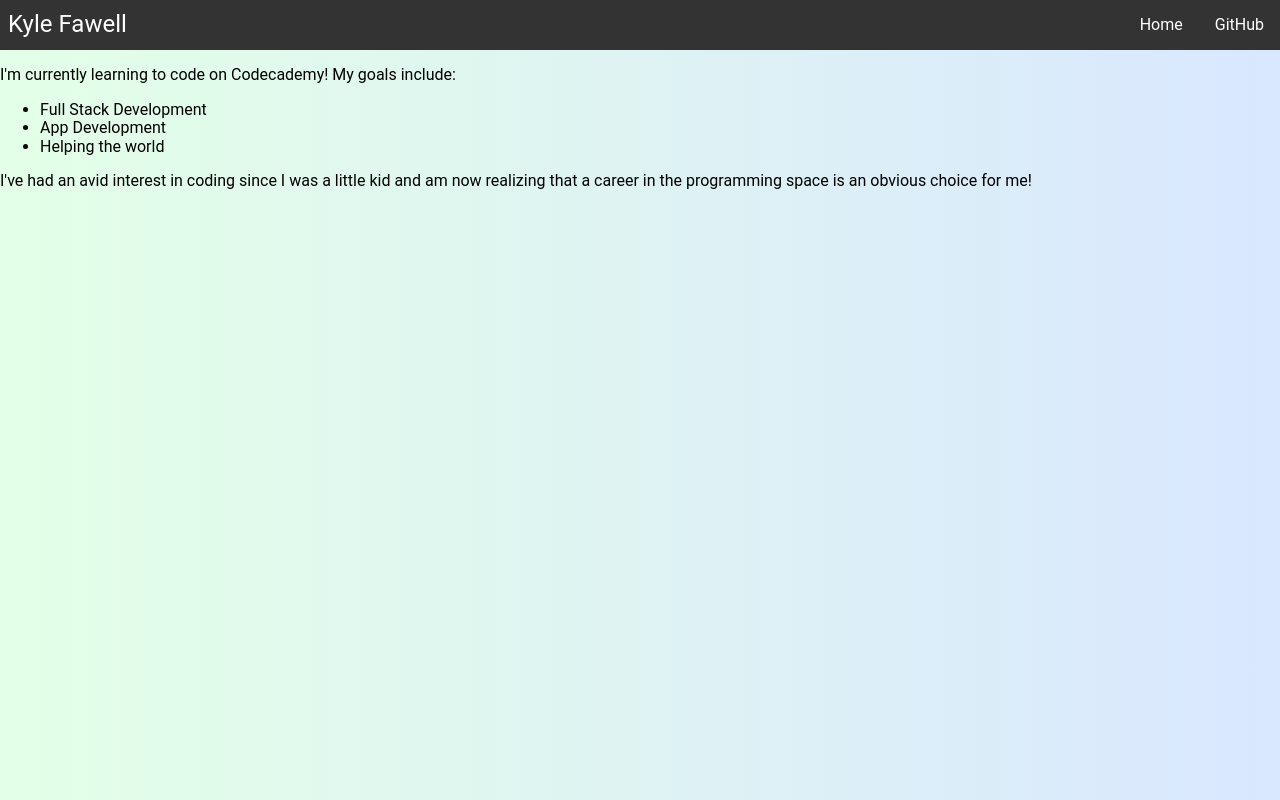
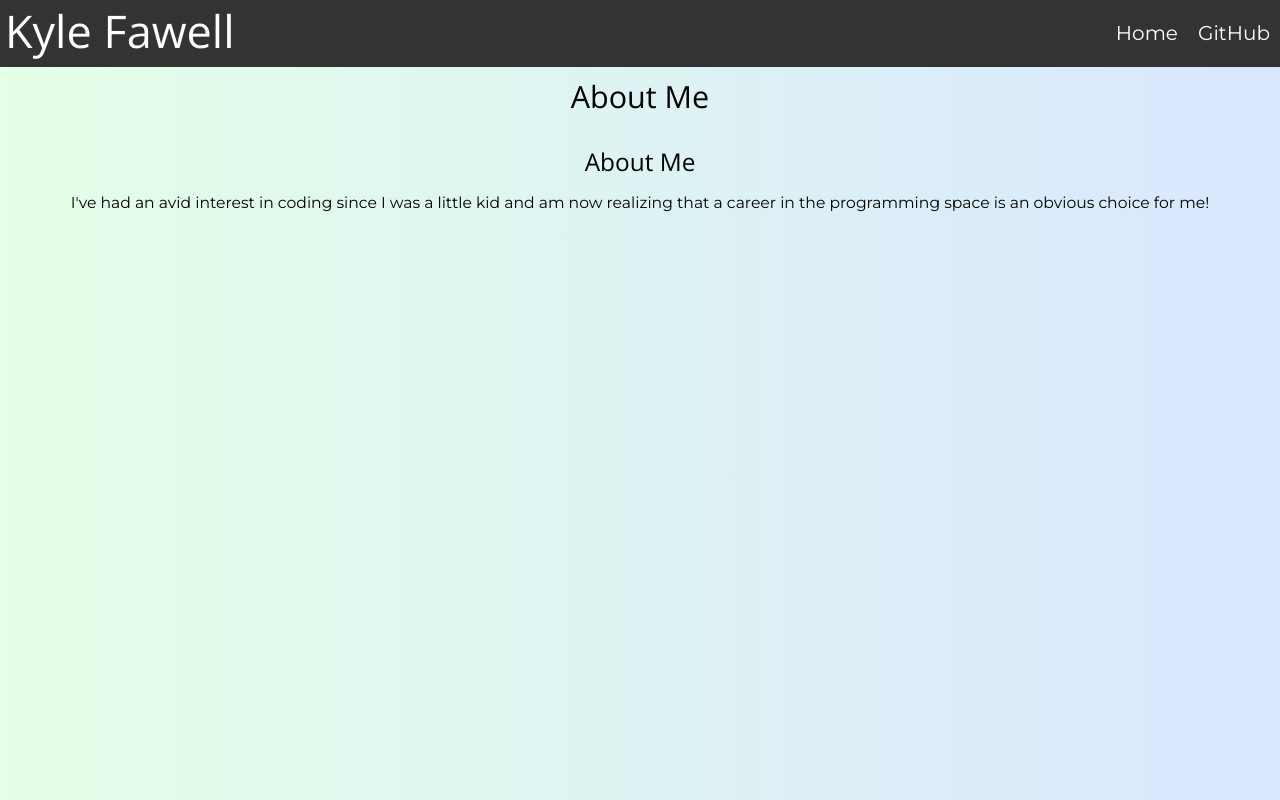
Before and after one commit to KyleFawell/KyleFawell.github.io, a plain HTML site: page index.html in a window 1280 px wide. Drawn offline with nearby package versions, Linux system fonts and the light colour scheme.

Commit message:
added divs

```diff
--- a/index.html
+++ b/index.html
@@ -6,7 +6,12 @@
     <meta name="viewport" content="width=device-width, initial-scale=1.0" />
     <link rel="stylesheet" href="/resources/css/normalize.css" />
     <link rel="stylesheet" href="/resources/css/index.css" />
-    <script src='/resources/js/script.js' defer></script>
+    <link rel="preconnect" href="https://fonts.gstatic.com" />
+    <link
+      href="https://fonts.googleapis.com/css2?family=Montserrat&family=Open+Sans:ital,wght@0,400;1,300&display=swap"
+      rel="stylesheet"
+    />
+    <script src="/resources/js/script.js" defer></script>
     <title>Kyle Fawell</title>
   </head>
   <body>
@@ -21,22 +26,19 @@
         <ul>
           <li><a href="/index.html">Home</a></li>
           <li>
-            <a href="https://github.com/KyleFawell" target= "_blank">GitHub</a>
+            <a href="https://github.com/KyleFawell" target="_blank">GitHub</a>
           </li>
         </ul>
       </div>
     </nav>
-
-    <p>I'm currently learning to code on Codecademy! My goals include:</p>
-    <ul>
-      <li>Full Stack Development</li>
-      <li>App Development</li>
-      <li>Helping the world</li>
-    </ul>
-    <p>
-      I've had an avid interest in coding since I was a little kid and am now
-      realizing that a career in the programming space is an obvious choice for
-      me!
-    </p>
+    <article>
+      <h1>About Me</h1>
+      <h2>About Me</h2>
+      <p>
+        I've had an avid interest in coding since I was a little kid and am now
+        realizing that a career in the programming space is an obvious choice
+        for me!
+      </p>
+    </article>
   </body>
 </html>
--- a/resources/css/index.css
+++ b/resources/css/index.css
@@ -1,16 +1,72 @@
 * {
   box-sizing: border-box;
+  font-size: 62.5%;
+  font-family: 'Montserrat', sans-serif;
+  text-align: center;
+}
 
+p {
+  margin-bottom: 1rem;
 }
+
+h1,
+h2,
+h3,
+h4,
+h5{
+  margin: 3rem 0 1.38rem;
+  font-family: 'Open Sans', sans-serif;
+  font-weight: 400;
+  line-height: 1.3;
+}
+
+
+h1 {
+  margin-top: 0;
+  font-size: 3.052rem;
+}
+
+h2 {
+  font-size: 2.441rem;
+}
+
+h3 {
+  font-size: 1.953rem;
+}
+
+h4 {
+  font-size: 1.563rem;
+}
+
+h5 {
+  font-size: 1.25rem;
+}
+
+small, .text_small {
+  font-size: 0.8rem;
+}
+
 body {
   margin: 0;
   padding: 0;
   background-color: whitesmoke;
   font-family: "Roboto", sans-serif;
   padding-bottom: 1em;
-  background: linear-gradient(90deg, #e3ffe7 0%, #d9e7ff 100%);;
+  background: linear-gradient(90deg, #e3ffe7 0%, #d9e7ff 100%);
 }
 
+p,
+li {
+  font-size: 1.563rem;
+}
+
+li {
+  list-style: none;
+}
+
+article {
+  padding: 1rem;
+}
 .navbar {
   display: flex;
   position: relative;
@@ -20,8 +76,11 @@ body {
   color: white;
 }
 .title-name {
-  font-size: 1.5rem;
+  font-family: 'Open Sans', sans-serif;
+  font-weight: 400;
+  font-size: 4.5rem;
   margin: 0.5rem;
+  padding-bottom: .5rem;
 }
 
 .navbar-links {
@@ -43,6 +102,7 @@ body {
   color: white;
   padding: 1rem;
   display: block;
+  font-size: 2rem;
 }
 
 .navbar-links li:hover {
@@ -50,13 +110,13 @@ body {
 }
 .toggle-button {
   position: absolute;
-  top: 0.75rem;
+  top: 2.25rem;
   right: 1rem;
   display: none;
   flex-direction: column;
   justify-content: space-between;
-  width: 30px;
-  height: 21px;
+  width: 3rem;
+  height: 2.1rem;
 }
 
 .toggle-button .bar {
@@ -90,6 +150,7 @@ body {
 
   .navbar-links ul li a {
     padding: 0.5rem 1rem;
+    border-top: 0.1rem solid white;
   }
 
   .navbar-links.active {
```
